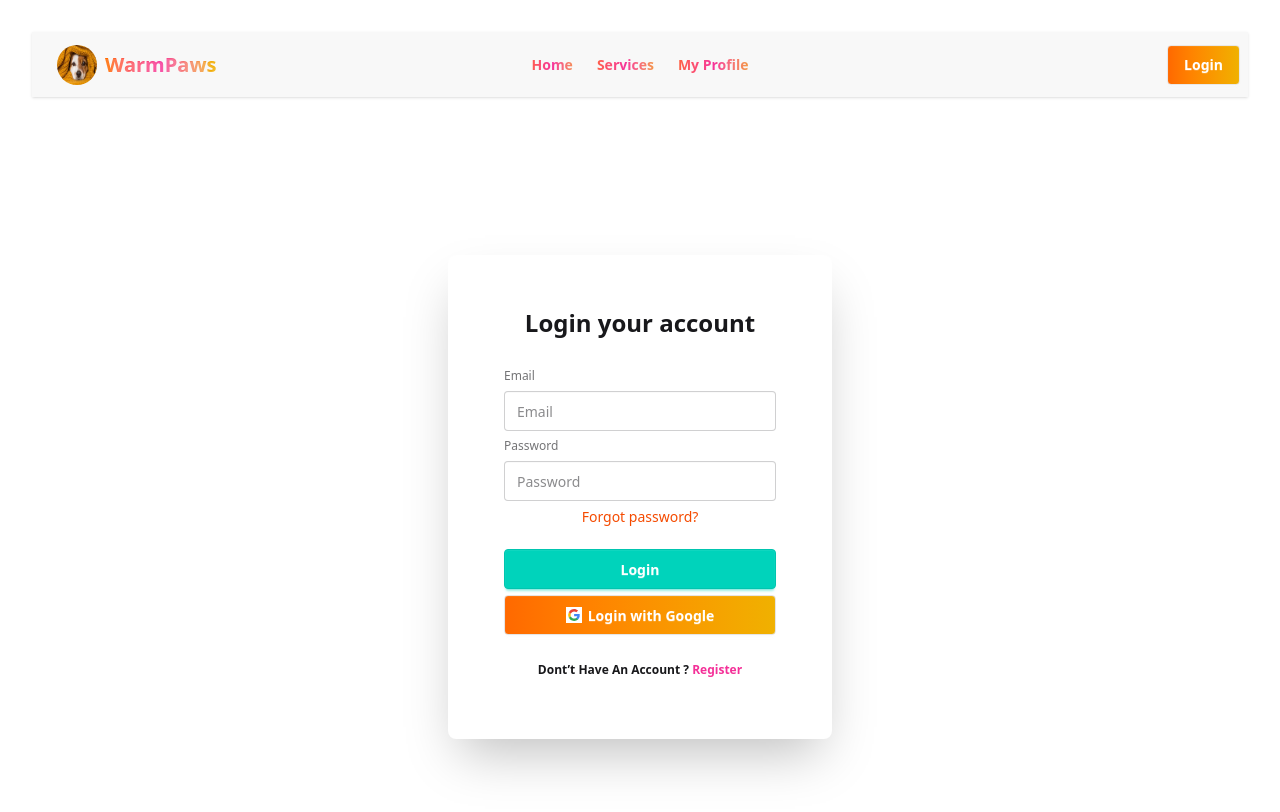
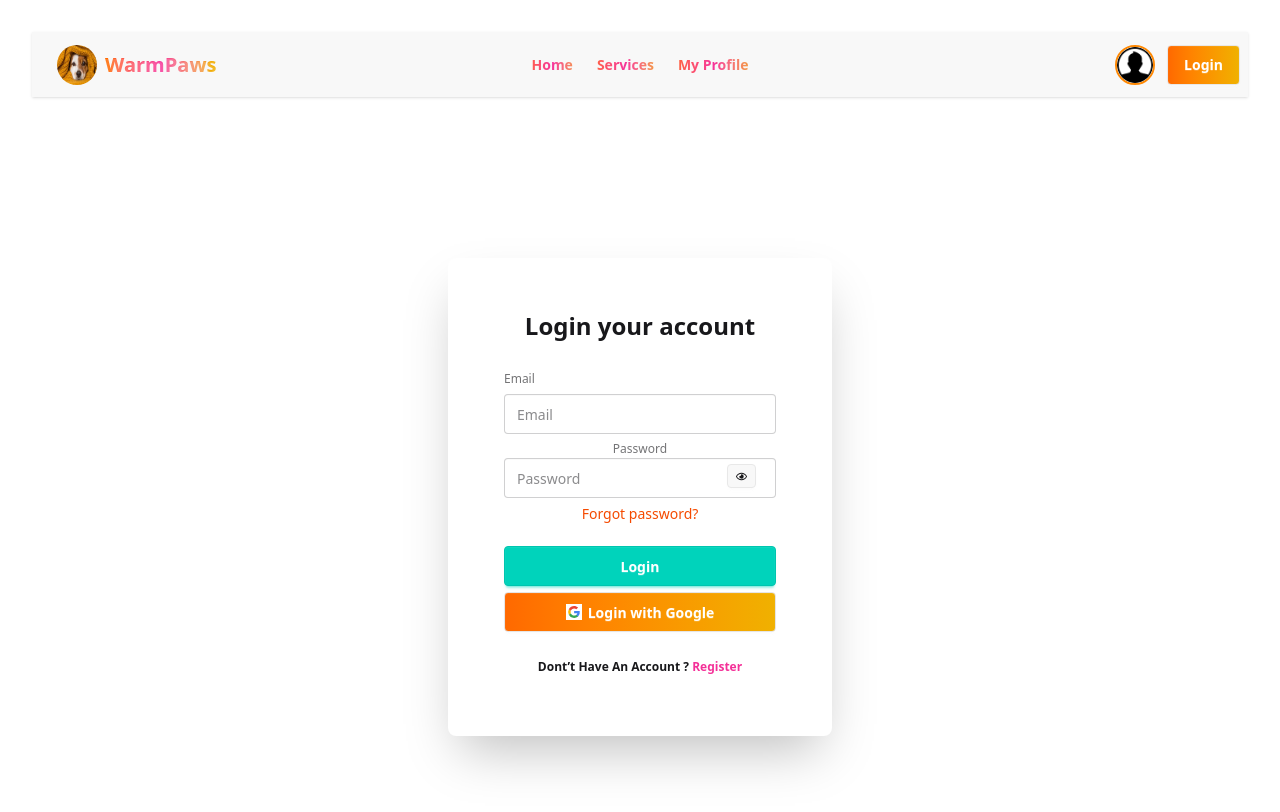
Before and after one commit to Taslimapopi/warmPaw-project, a React (Vite) app: page /auth/login in a window 1280 px wide. Shown: the top 812 px of the page. Built offline with nearby package versions, Linux system fonts and the light colour scheme; no server answers.

Commit message:
toggle show password fn added

```diff
--- a/package.json
+++ b/package.json
@@ -15,6 +15,7 @@
     "firebase": "^12.4.0",
     "react": "^19.1.1",
     "react-dom": "^19.1.1",
+    "react-icons": "^5.5.0",
     "react-router": "^7.9.4",
     "swiper": "^12.0.3",
     "tailwindcss": "^4.1.15"
--- a/src/components/homelayout/NavBar.jsx
+++ b/src/components/homelayout/NavBar.jsx
@@ -2,16 +2,17 @@ import React, { use } from "react";
 import logo from "../../assets/image.png";
 import { Link, NavLink } from "react-router";
 import { AuthContext } from "../../Provider/Authprovider";
+import userIcon from "../../assets/user.png";
 
 const NavBar = () => {
   const { user, logOut } = use(AuthContext);
   const handleLogout = () => {
     logOut()
       .then(() => {
-        alert('Sign-out successful.')
+        alert("Sign-out successful.");
       })
       .catch((error) => {
-        console.log(error)
+        console.log(error);
       });
   };
   return (
@@ -74,19 +75,27 @@ const NavBar = () => {
           </li>
         </ul>
       </div>
-      <div className="navbar-end">
-        {user ? (
-          <div className="relative group">
-            <button
-              onClick={handleLogout}
-              className="btn font-semibold bg-gradient-to-r from-orange-500 to-yellow-500 text-white"
-            >
-              LogOut
-            </button>
-            <span className="absolute left-1/2 -translate-x-1/2 bottom-12 opacity-0 group-hover:opacity-100 bg-gray-800 text-white text-sm px-3 py-1 rounded-md transition-all duration-300 whitespace-nowrap shadow-md">
+      <div className="navbar-end space-x-3">
+        <div className="relative group">
+          <img
+            className="w-10 h-10 rounded-full border-2 border-orange-400 cursor-pointer"
+            src={user ? user.photoURL : userIcon}
+            alt="User Avatar"
+          />
+          {user && (
+            <span className="absolute left-1/2 -translate-x-1/2 bottom-12 opacity-0 group-hover:opacity-100 bg-gray-800 text-white text-sm px-3 py-1 rounded-md transition-all duration-300 whitespace-nowrap shadow-md z-10">
               {user.email}
             </span>
-          </div>
+          )}
+        </div>
+
+        {user ? (
+          <button
+            onClick={handleLogout}
+            className="btn font-semibold bg-gradient-to-r from-orange-500 to-yellow-500 text-white"
+          >
+            LogOut
+          </button>
         ) : (
           <Link
             to="/auth/login"
--- a/src/pages/Login.jsx
+++ b/src/pages/Login.jsx
@@ -1,9 +1,12 @@
-import React, { use, useRef } from "react";
+import React, { use, useRef, useState } from "react";
 import { Link } from "react-router";
 import { AuthContext } from "../Provider/Authprovider";
 import { useNavigate } from "react-router";
+import { FaRegEye } from "react-icons/fa";
+import { IoEyeOffSharp } from "react-icons/io5";
 
 const Login = () => {
+  const [showPassword, setShowPassword] = useState(false)
   const emailRef = useRef();
   const { logIn, googleLogIn } = use(AuthContext);
   const handleLogin = (e) => {
@@ -39,6 +42,11 @@ const Login = () => {
     });
   };
 
+  const handleShowPassword = (e) =>{
+    e.preventDefault();
+    setShowPassword(!showPassword)
+  }
+
   return (
     <div className="flex justify-center items-center min-h-screen">
       <div className="card bg-base-100 w-full max-w-sm shrink-0 shadow-2xl">
@@ -57,14 +65,24 @@ const Login = () => {
                 placeholder="Email"
                 required
               />
-              <label className="label">Password</label>
+              <div className="relative">
+                <label className="label">Password</label>
               <input
-                type="password"
+                type={showPassword? 'text' : 'password'}
                 name="password"
                 className="input"
                 placeholder="Password"
                 required
               />
+              <button onClick={handleShowPassword} className="btn btn-xs absolute right-5 top-6">
+                {
+                  showPassword? <IoEyeOffSharp />: <FaRegEye />
+                }
+              </button>
+
+
+              </div>
+
               <div>
                 <button
                   type="button"
--- a/src/pages/SignUp.jsx
+++ b/src/pages/SignUp.jsx
@@ -5,7 +5,7 @@ import { updateProfile } from "firebase/auth";
 
 const SignUp = () => {
   const { createUser, setUser } = use(AuthContext);
-  const navigate = useNavigate()
+  const navigate = useNavigate();
 
   const handleSignUp = (e) => {
     e.preventDefault();
@@ -15,19 +15,30 @@ const SignUp = () => {
     const password = form.password.value;
     const photoURL = form.photo.value;
 
+    const hasUppercase = /[A-Z]/.test(password);
+    const hasLowercase = /[a-z]/.test(password);
+    const isLongEnough = password.length >= 6;
+
+    if (!hasUppercase || !hasLowercase || !isLongEnough) {
+      alert(
+        "❌ Password must contain:\n- At least one uppercase letter\n- At least one lowercase letter\n- Minimum 6 characters"
+      );
+      return;
+    }
+
     console.log(displayName, email, photoURL, password);
     createUser(email, password)
       .then((result) => {
         const user = result.user;
         updateProfile(user, { displayName, photoURL })
           .then(() => {
-            alert('profile updated')
           })
           .catch((error) => {
-            alert(error)
+            alert(error);
           });
+        alert('successfully completeed signup')
         setUser(user);
-        navigate('/')
+        navigate("/");
       })
       .catch((error) => {
         const errorCode = error.code;
```
Also changed, not shown: src/assets/user.png (added), 1 other file (tests, documents, lock files or other folders).
